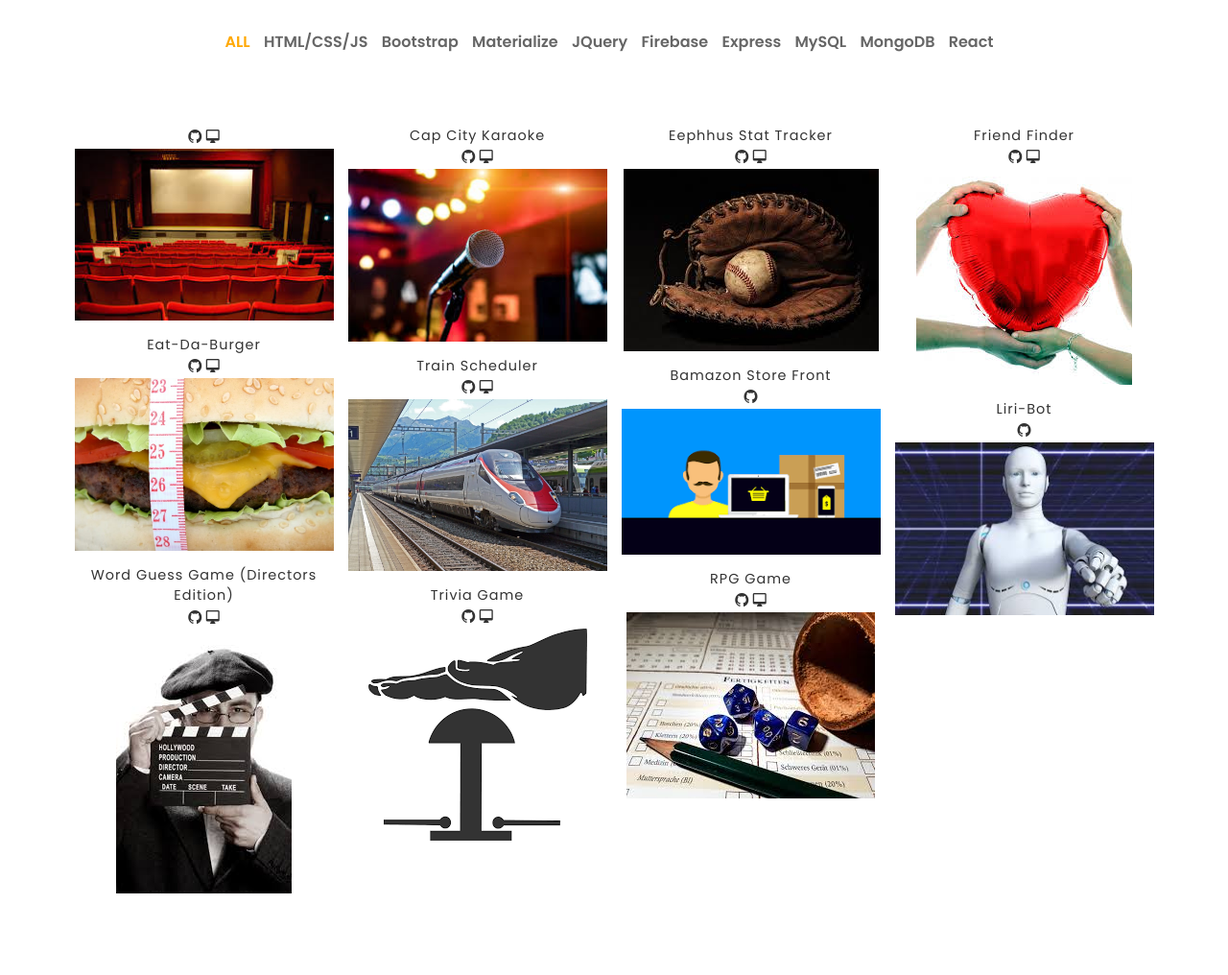
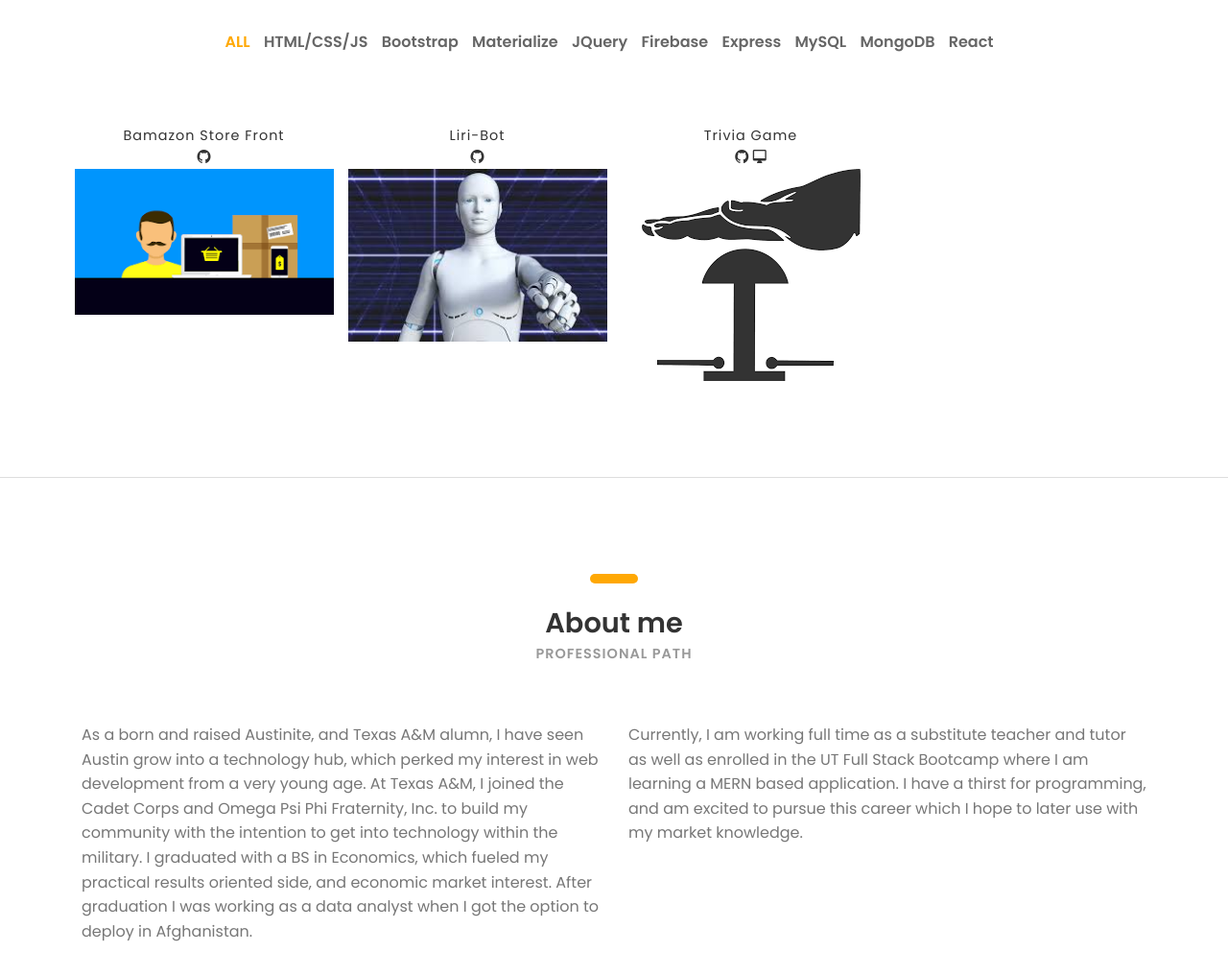
Before and after one commit to PlainOlFred/CVPortfolio2019, a plain HTML site: page yes/index.html in a window 1280 px wide. Shown: the part 780-1796 px from the top of the page at 96% size. Drawn offline with Linux system fonts and the light colour scheme; files whose address does not match are found by name.

Commit message:
removing in production projects

```diff
--- a/yes/index.html
+++ b/yes/index.html
@@ -130,7 +130,7 @@
 				<!--------------------------------
 				Scrape
 				--------------------------------->
-				<div class="p-item express mongo materialize">
+				<!-- <div class="p-item express mongo materialize">
 					<div class="project-title">
 						<h6></h6>
 						<a href="https://github.com/PlainOlFred/LatestInNews"><i class="ion-social-github"></i></a>
@@ -138,13 +138,13 @@
 					</div>
 					<a href="https://intense-brook-89930.herokuapp.com/" data-fluidbox>
 						<img src="images/latestInNews.jpeg" alt=""></a>
-				</div>
+				</div> -->
 
 
 				<!--------------------------------
 				Cap City Caraoke
 				--------------------------------->
-				<div class="p-item firebase">
+				<!-- <div class="p-item firebase">
 					<div class="project-title">
 						<h6>Cap City Karaoke</h6>
 						<a href="https://github.com/PlainOlFred/CapCityKaraoke"><i class="ion-social-github"></i></a>
@@ -152,12 +152,12 @@
 					</div>
 					<a href="https://plainolfred.github.io/CapCityKaraoke/" data-fluidbox>
 						<img src="images/karaoke.jpeg" alt=""></a>
-				</div>
+				</div> -->
 
 				<!--------------------------------
 				EEphus Stat Tracker
 				--------------------------------->
-				<div class="p-item express mysql">
+				<!-- <div class="p-item express mysql">
 					<div class="project-title">
 						<h6>Eephhus Stat Tracker </h6>
 						<a href="https://github.com/PlainOlFred/Project2"><i class="ion-social-github"></i></a>
@@ -165,12 +165,12 @@
 					</div>
 					<a href="https://vast-island-78003.herokuapp.com/" data-fluidbox>
 						<img src="images/baseball.jpeg" alt=""></a>
-				</div>
+				</div> -->
 
 				<!--------------------------------
 				Friend Finder
 				--------------------------------->
-				<div class="p-item html jquery bootstrap">
+				<!-- <div class="p-item html jquery bootstrap">
 					<div class="project-title">
 						<h6>Friend Finder</h6>
 						<a href="https://github.com/PlainOlFred/friendFinder"><i class="ion-social-github"></i></a>
@@ -178,12 +178,12 @@
 					</div>
 					<a href="https://ancient-lake-73417.herokuapp.com/" data-fluidbox>
 						<img src="images/friendfinder.jpeg" alt=""></a>
-				</div>
+				</div> -->
 
 				<!--------------------------------
 				Eat-Da-Burger
 				--------------------------------->
-				<div class="p-item mysql bootstrap">
+				<!-- <div class="p-item mysql bootstrap">
 					<div class="project-title">
 						<h6>Eat-Da-Burger</h6>
 						<a href="https://github.com/PlainOlFred/burger"><i class="ion-social-github"></i></a>
@@ -191,12 +191,12 @@
 					</div>
 					<a href="https://blooming-falls-70859.herokuapp.com/" data-fluidbox>
 						<img src="images/burger.jpg" alt=""></a>
-				</div>
+				</div> -->
 
 				<!--------------------------------
 				Train Scheduler
 				--------------------------------->
-				<div class="p-item firebase">
+				<!-- <div class="p-item firebase">
 					<div class="project-title">
 						<h6>Train Scheduler</h6>
 						<a href="https://github.com/PlainOlFred/trains-project"><i class="ion-social-github"></i></a>
@@ -204,7 +204,7 @@
 					</div>
 					<a href="https://plainolfred.github.io/trains-project/" data-fluidbox>
 						<img src="images/train-sched.jpg" alt=""></a>
-				</div>
+				</div> -->
 
 				<!--------------------------------
 				Bamazon
@@ -235,7 +235,7 @@
 				<!--------------------------------
 				Word Guess Game
 				--------------------------------->
-				<div class="p-item html">
+				<!-- <div class="p-item html">
 					<div class="project-title">
 						<h6>Word Guess Game (Directors Edition)</h6>
 						<a href="https://github.com/PlainOlFred/Word-Guess-Game"><i class="ion-social-github"></i></a>
@@ -243,12 +243,12 @@
 					</div>
 					<a href="https://plainolfred.github.io/TriviaGame/" data-fluidbox>
 						<img src="images/director.jpeg" alt=""></a>
-				</div>
+				</div> -->
 
 				<!--------------------------------
 				RPG Game
 				--------------------------------->
-				<div class="p-item html jquery">
+				<!-- <div class="p-item html jquery">
 					<div class="project-title">
 						<h6>RPG Game</h6>
 						<a href="https://github.com/PlainOlFred/unit-4-game"><i class="ion-social-github"></i></a>
@@ -256,7 +256,7 @@
 					</div>
 					<a href="https://plainolfred.github.io/unit-4-game/" data-fluidbox>
 						<img src="images/rpg.jpeg" alt=""></a>
-				</div>
+				</div> -->
 
 				<!--------------------------------
 				Trivia Game
```
